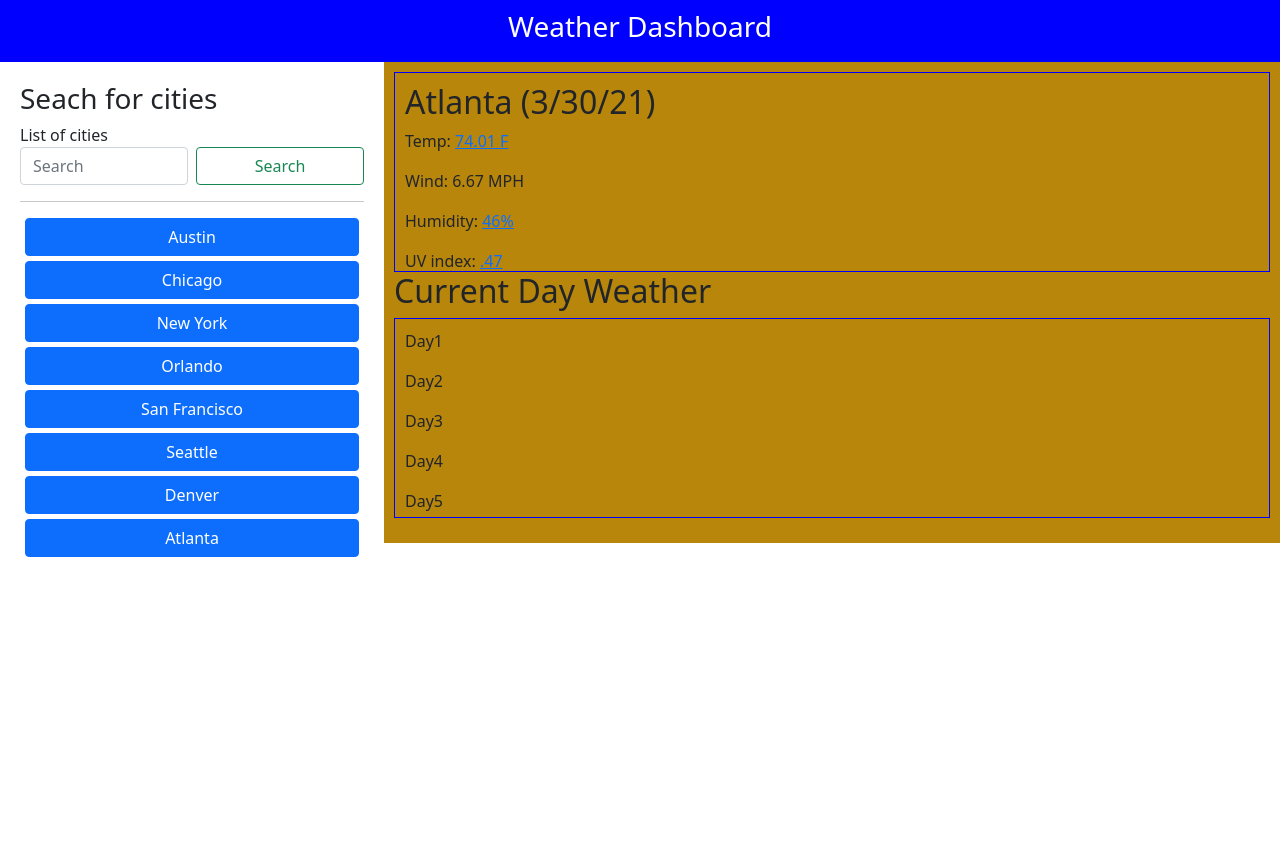
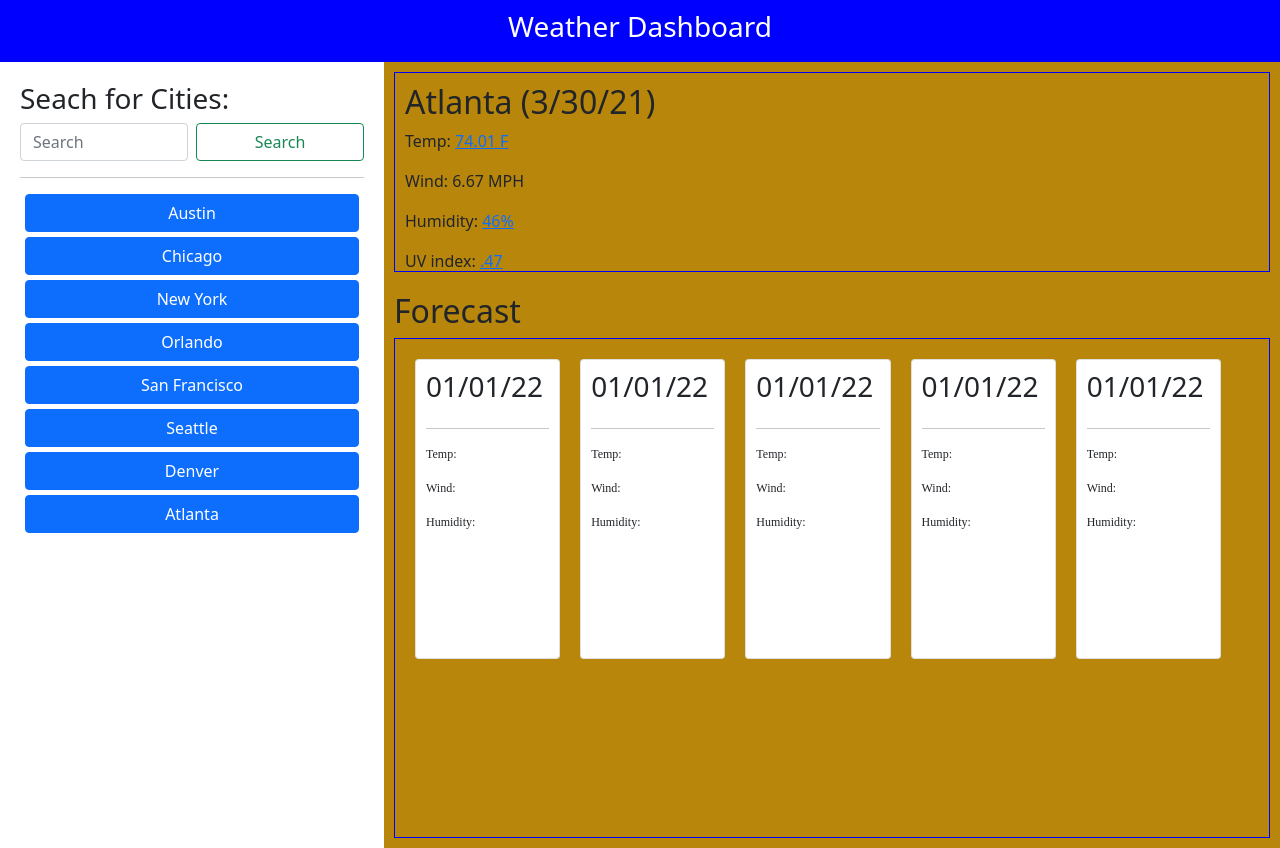
Before and after one commit to KiloWattDot/WeatherApp, a plain HTML site: page index.html in a window 1280 px wide. Before the commit the page ends 800 px from the top, so only its background shows below. Drawn offline with nearby package versions, Linux system fonts and the light colour scheme.

Commit message:
added forecast cards and did some styling

```diff
--- a/assets/style.css
+++ b/assets/style.css
@@ -68,19 +68,80 @@ section {
     border: 1px solid blue;
 }
 
+.cityweather, p {
+    margin-bottom: 20px;
+}
+
+.cityweather, a {
+    text-decoration: none;
+}
+
+/* #city-date {
+
+}
+
+#main-temp {
+
+}
+
+#main-wind {
+
+}
+
+#main-humidity {
+
+} */
+
+#uv-index {
+    padding-bottom: 10px;
+    margin-bottom: 10px;
+}
+
 .cityforecast {
 width: 100%;
 padding: 10px;
-height: 200px;
+height: 500px;
 border: 1px solid blue;
 }
 
-@media screen and (max-width: 992px) {
-    header {
-        background-color: blue;
-    }
+.card {
+    border-style: solid;
+    border-width: 1px;
+
+    margin: 10px;
+    float: left;
+    width: 17%;
+    height: 300px;
 }
 
-@media screen and (max-width: 762px) {
+.card header {
+    padding: 20px;
 
 }
+
+.card p {
+    font-family: poppins;
+    font-size: 12px;
+    text-align:left;
+}
+
+
+
+
+
+@media screen and (max-width: 992px) {
+    .card {
+      width: 50%;
+    }
+    /* Change the header color */
+
+  }
+
+  /* Cards are stacked on top of each other at 768px or smaller */
+  @media screen and (max-width: 768px) {
+    .card {
+      width: 100%;
+    }
+    /* Change the header color */
+
+  }
--- a/index.html
+++ b/index.html
@@ -26,14 +26,13 @@
 
         <aside>
             <!-- Search -->
-            <h3> Seach for cities</h3>
+            <h3> Seach for Cities:</h3>
 
             <div class="citysidebar">
                 <div>
-                    List of cities
                     <form class="d-flex">
                         <input class="form-control me-2" type="search" placeholder="Search" aria-label="Search">
-                        <button class="btn btn-outline-success" type="submit">Search</button>
+                        <button class="btn btn-outline-success" type="submit">Search</button> <br>
                       </form>
                       <hr>
 
@@ -42,6 +41,7 @@
 
                 <!-- Select City -->
                 <div class="citysidebar">
+
 
                     <div class="submit">
                         <button type="button" class="btn btn-primary">Austin</button>
@@ -93,29 +93,49 @@
                 <p>UV index: <a id="uv-index" href="#"> .47</a></p>
             </div>
 
-            <h2> Current Day Weather </h2>
+            <h2> Forecast </h2>
             <div class="cityforecast">
-                <div class="cards">
-                    <p> Day1</p>
-                </div>
+                <section class="card">
+                    <h3>01/01/22</h3>
+                    <hr>
+                    <p>Temp:</p>
+                    <p>Wind: </p>
+                    <p>Humidity: </p>
+                  </section>
 
-                <div class="cards">
-                    <p> Day2</p>
-                </div>
+                  <section class="card">
+                    <h3>01/01/22</h3>
+                    <hr>
+                    <p>Temp:</p>
+                    <p>Wind: </p>
+                    <p>Humidity: </p>
+                  </section>
 
-                <div class="cards">
-                    <p> Day3</p>
-                </div>
+                  <section class="card">
+                    <h3>01/01/22</h3>
+                    <hr>
+                    <p>Temp:</p>
+                    <p>Wind: </p>
+                    <p>Humidity: </p>
+                  </section>
 
-                <div class="cards">
-                    <p> Day4</p>
-                </div>
+                  <section class="card">
+                    <h3>01/01/22</h3>
+                    <hr>
+                    <p>Temp:</p>
+                    <p>Wind: </p>
+                    <p>Humidity: </p>
+                  </section>
 
-                <div  class="cards">
-                    <p> Day5</p>
-                </div>
+                  <section class="card">
+                    <h3>01/01/22</h3>
+                    <hr>
+                    <p>Temp:</p>
+                    <p>Wind: </p>
+                    <p>Humidity: </p>
+                  </section>
+                  </div>
 
-            </div>
 
         </section>
 
```
